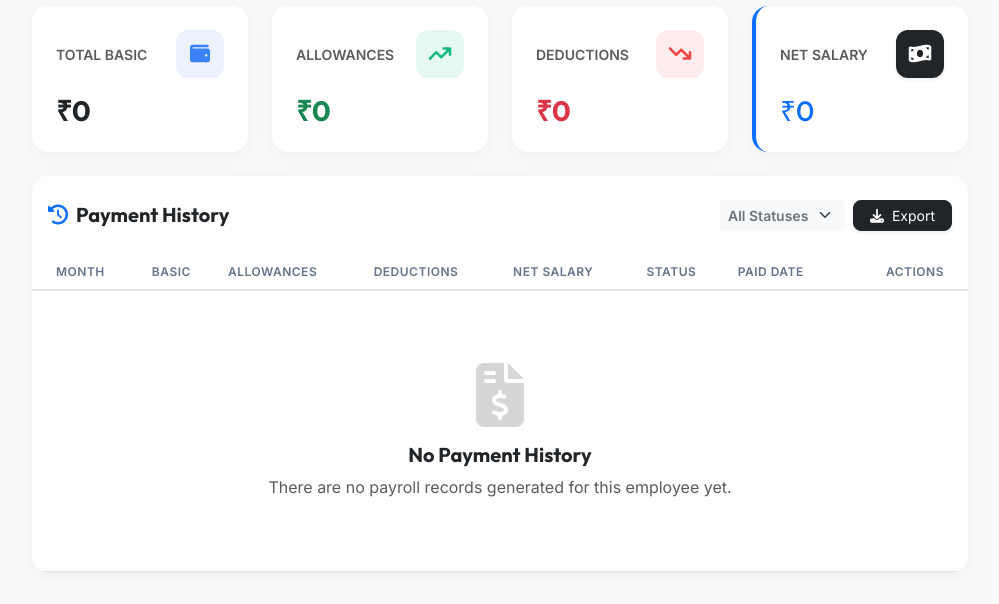
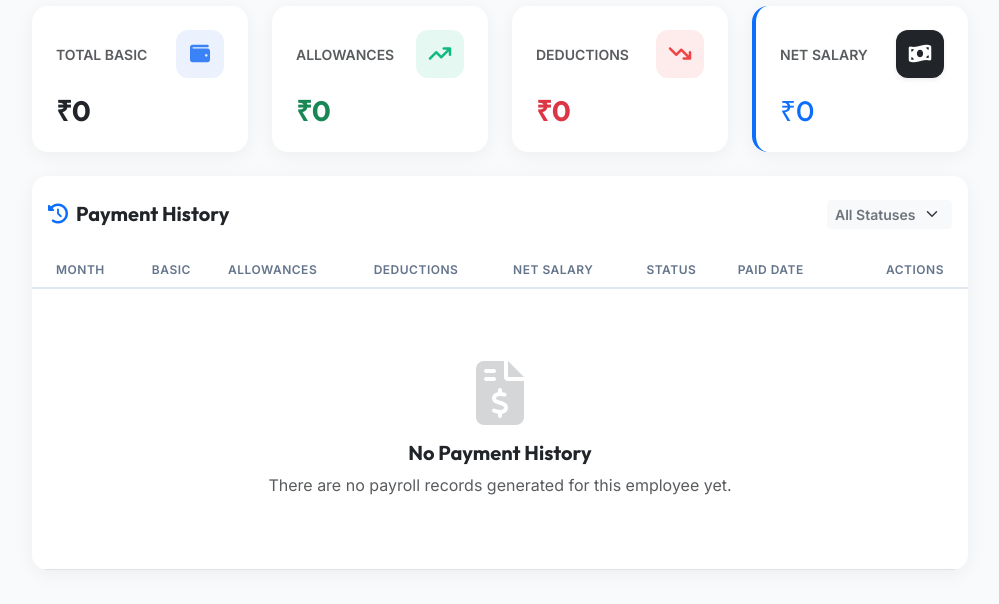
Before and after one commit to Avaneesh-Pathak/Face_Recognition-attendance-system, a Django app: template templates/ems/employee_salary_history.html in a window 1280 px wide. Shown: the part 232-836 px from the top of the page, without its empty margins (280-1279 px from the left). After the commit the page ends 802 px from the top, so only its background shows below. Run offline with Django 4.2, Linux system fonts and the light colour scheme; the template is opened without the code that fills it, so the values that code supplies are empty.

Commit message:
Payrill list and salary history updated

```diff
--- a/templates/ems/employee_salary_history.html
+++ b/templates/ems/employee_salary_history.html
@@ -181,9 +181,9 @@
         <option value="pending">Pending</option>
         <option value="processing">Processing</option>
       </select>
-      <button class="btn btn-sm btn-dark px-3 rounded-3 shadow-sm" id="exportBtn">
+      <!-- <button class="btn btn-sm btn-dark px-3 rounded-3 shadow-sm" id="exportBtn">
         <i class="fas fa-download me-1"></i> Export
-      </button>
+      </button> -->
     </div>
   </div>
 
```
